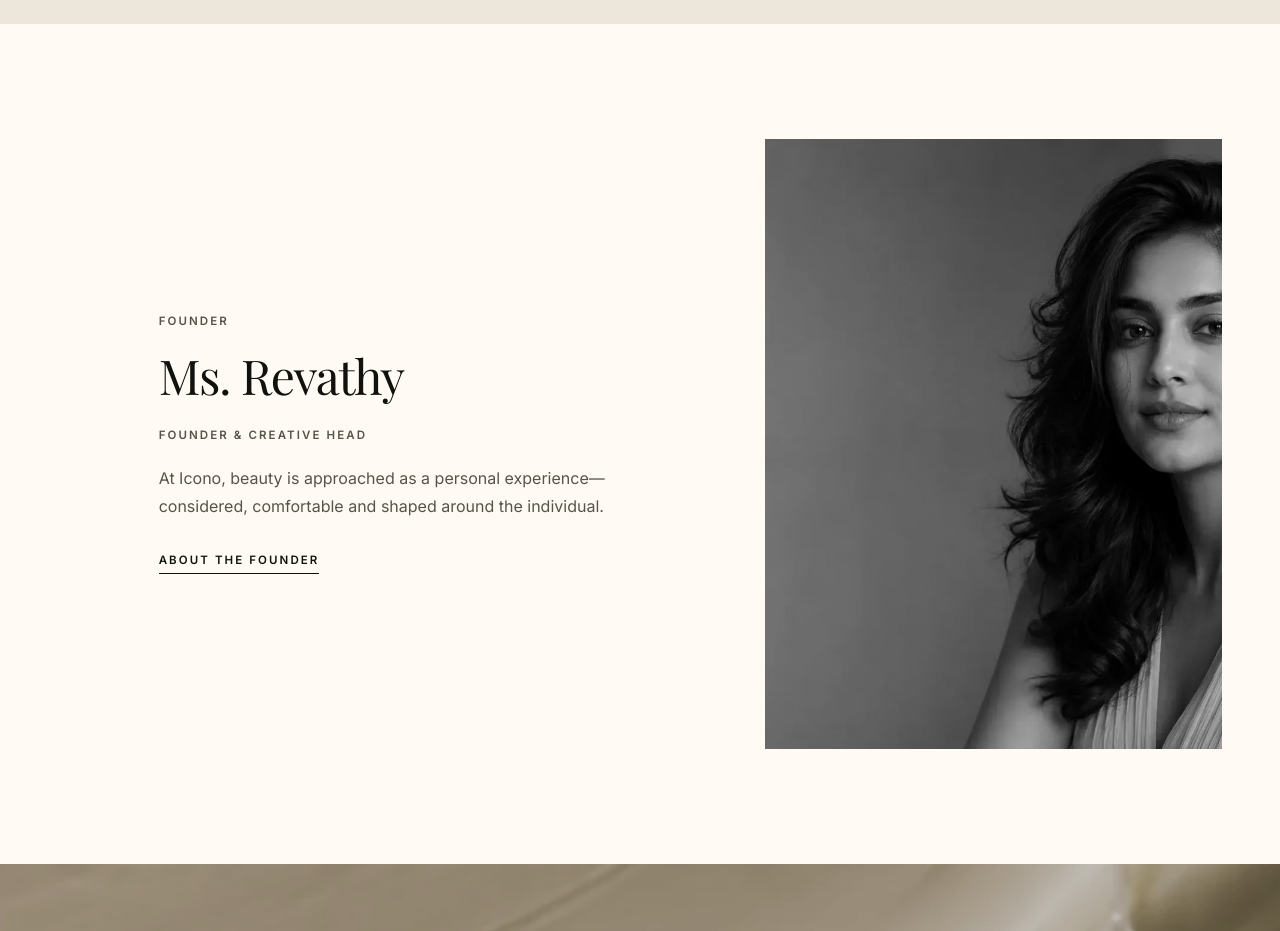
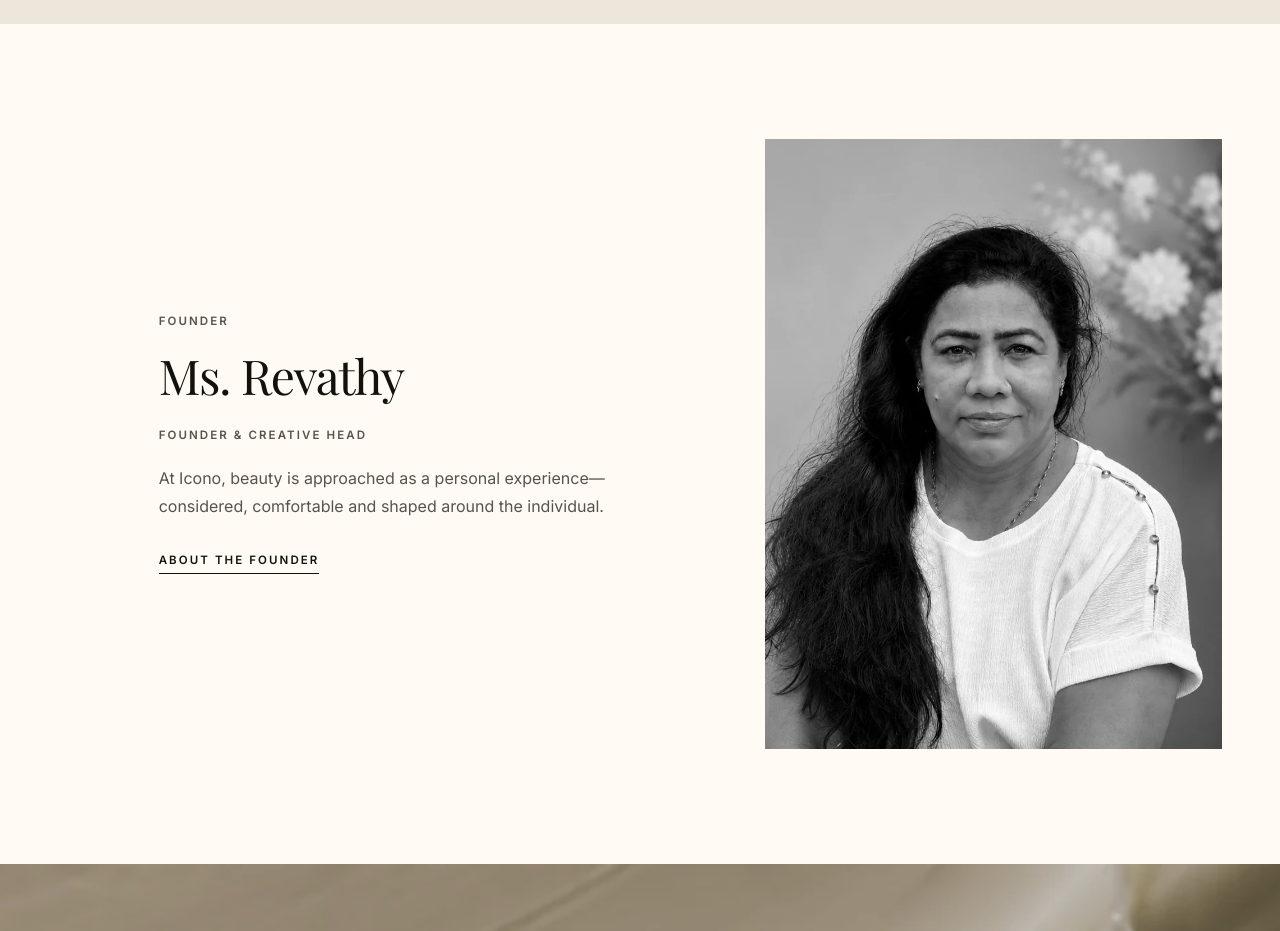
Before and after one commit to 007-Akira/icono, a Next.js app: page / in a window 1280 px wide. Shown: the part 2780-3711 px from the top of the page. Built offline with nearby package versions, Linux system fonts and the light colour scheme; no server answers.

Commit message:
content: add authentic founder portrait

```diff
--- a/app/about/page.tsx
+++ b/app/about/page.tsx
@@ -26,11 +26,11 @@ export default function AboutPage() {
         <div className="relative order-1 min-h-[52svh] md:order-2 md:h-full">
           <Image
             src={referenceImages.founder}
-            alt="Temporary editorial portrait to be replaced with an authentic photograph of Ms. Revathy"
+            alt="Ms. Revathy, founder of Icono Beauty World"
             fill
             priority
             sizes="(min-width: 768px) 50vw, 100vw"
-            className="object-cover grayscale"
+            className="object-cover object-right grayscale"
           />
         </div>
       </section>
--- a/components/home/FounderSection.tsx
+++ b/components/home/FounderSection.tsx
@@ -20,10 +20,10 @@ export function FounderSection() {
         <div className="relative aspect-[3/4] overflow-hidden md:col-span-5 md:col-start-8 md:row-start-1">
           <Image
             src={referenceImages.founder}
-            alt="Temporary editorial portrait; replace with an authentic photograph of Ms. Revathy"
+            alt="Ms. Revathy, founder of Icono Beauty World"
             fill
             sizes="(min-width: 768px) 42vw, 100vw"
-            className="object-cover grayscale"
+            className="object-cover object-right grayscale"
           />
         </div>
       </div>
```
Also changed, not shown: public/images/editorial/founder-reference.webp.
